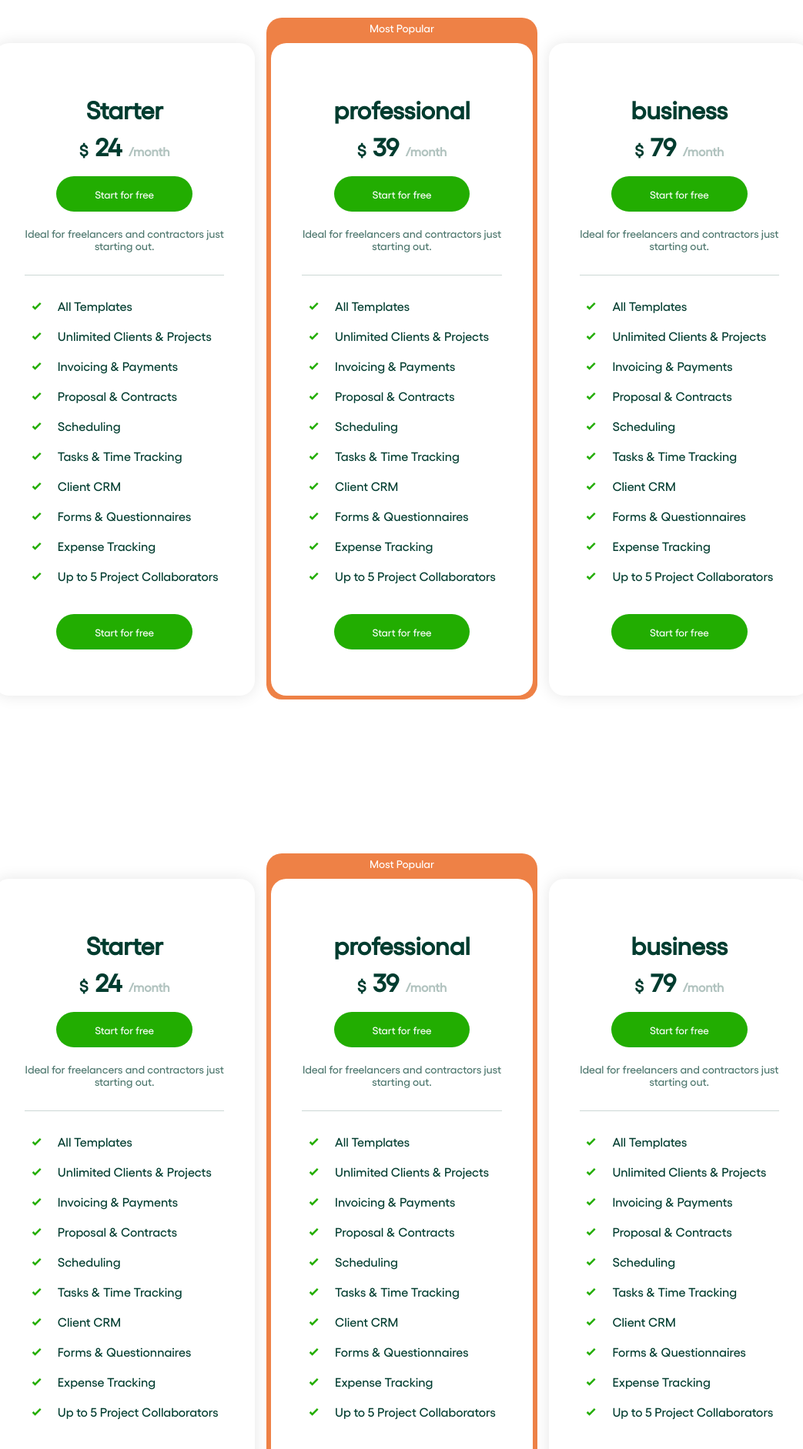
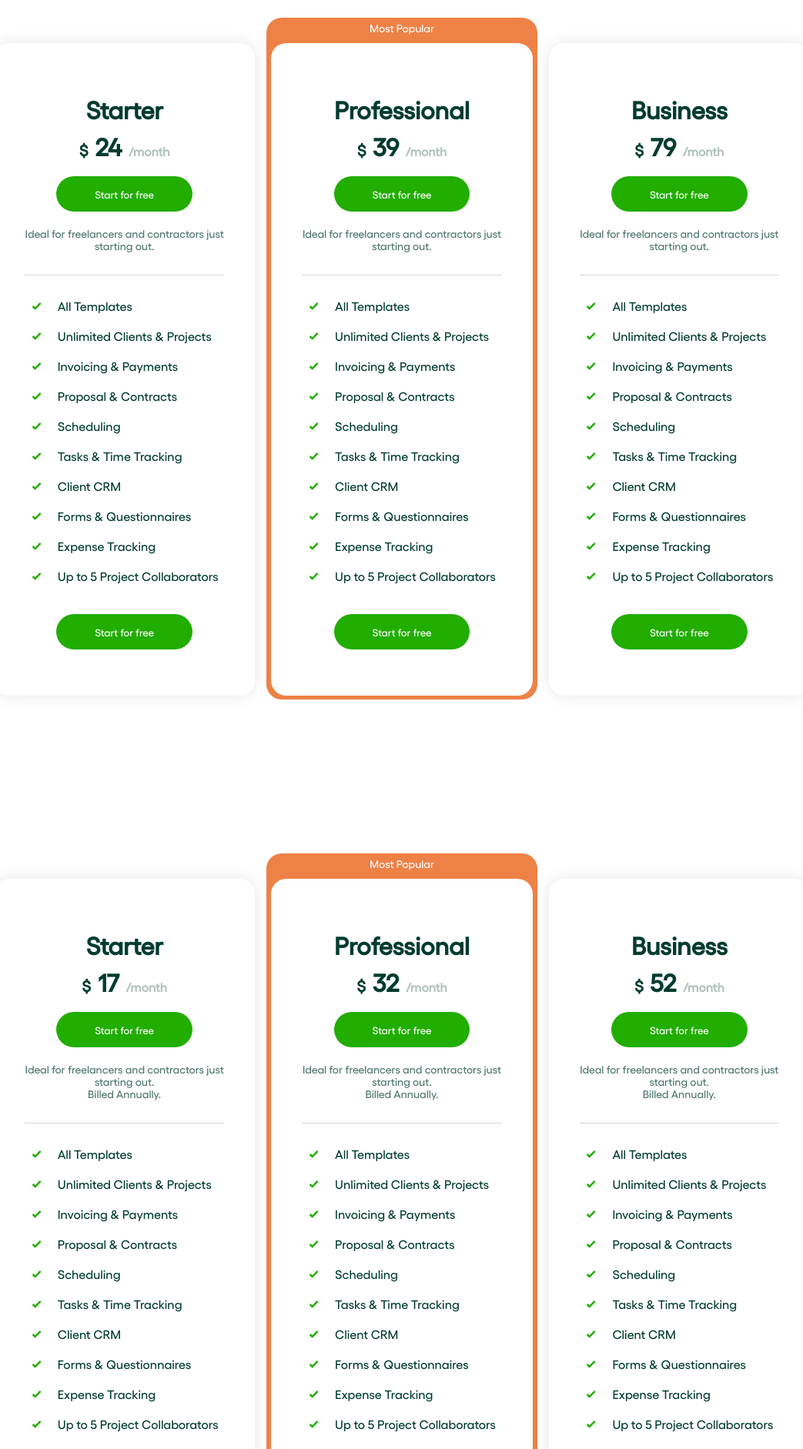
Before and after one commit to aceygram/front-end-practice, a plain HTML site: page index.html in a window 1280 px wide. Shown: the part 380-2263 px from the top of the page at 77% size, without its empty margins (118-1161 px from the left). Drawn offline with Linux system fonts and the light colour scheme.

Commit message:
added the tab switching mechanism, then linked the js file

```diff
--- a/index.html
+++ b/index.html
@@ -44,13 +44,13 @@
     <div class="hero-section">
         <h1>Pick the best plan for your business</h1>
         <div class="subscriptions">
-            <div class="monthly">Monthly</div>
-            <div class="yearly">
+            <div class="monthly tablinks active" data-tab ="tab1">Monthly</div>
+            <div class="yearly tablinks" data-tab ="tab2" >
                 <p>Yearly</p>
                 <p>2 months for free</p>
             </div>
         </div>
-        <div class="plans monthly-plan">
+        <div class="plans monthly-plan" id="tab1">
             <div class="card-layer">
                 <div class="starter card">
                     <div class="top-card">
@@ -82,7 +82,7 @@
                 <p>Most Popular</p>
                 <div class="professional card">
                     <div class="top-card">
-                        <h1>professional</h1>
+                        <h1>Professional</h1>
                         <div>
                             <span>$</span>
                             <span>39</span>
@@ -109,7 +109,7 @@
             <div class="card-layer">
                 <div class="business card">
                     <div class="top-card">
-                        <h1>business</h1>
+                        <h1>Business</h1>
                         <div>
                             <span>$</span>
                             <span>79</span>
@@ -134,18 +134,22 @@
                 </div>
             </div>
         </div>
-        <div class="plans monthly-plan">
+
+
+
+        <div class="plans yearly-plan" id="tab2">
             <div class="card-layer">
                 <div class="starter card">
                     <div class="top-card">
                         <h1>Starter</h1>
                         <div>
                             <span>$</span>
-                            <span>24</span>
+                            <span>17</span>
                             <span>/month</span>
                         </div>
                         <button>Start for free</button>
                         <p>Ideal for freelancers and contractors just starting out.</p>
+                        <p>Billed Annually.</p>
                     </div>
                     <ul>
                         <li><svg xmlns="http://www.w3.org/2000/svg" viewBox="0 0 24 24"><title>check-bold</title><path d="M9,20.42L2.79,14.21L5.62,11.38L9,14.77L18.88,4.88L21.71,7.71L9,20.42Z" /></svg>All Templates</li>
@@ -166,14 +170,15 @@
                 <p>Most Popular</p>
                 <div class="professional card">
                     <div class="top-card">
-                        <h1>professional</h1>
+                        <h1>Professional</h1>
                         <div>
                             <span>$</span>
-                            <span>39</span>
+                            <span>32</span>
                             <span>/month</span>
                         </div>
                         <button>Start for free</button>
                         <p>Ideal for freelancers and contractors just starting out.</p>
+                        <p>Billed Annually.</p>
                     </div>
                     <ul>
                         <li><svg xmlns="http://www.w3.org/2000/svg" viewBox="0 0 24 24"><title>check-bold</title><path d="M9,20.42L2.79,14.21L5.62,11.38L9,14.77L18.88,4.88L21.71,7.71L9,20.42Z" /></svg>All Templates</li>
@@ -193,14 +198,15 @@
             <div class="card-layer">
                 <div class="business card">
                     <div class="top-card">
-                        <h1>business</h1>
+                        <h1>Business</h1>
                         <div>
                             <span>$</span>
-                            <span>79</span>
+                            <span>52</span>
                             <span>/month</span>
                         </div>
                         <button>Start for free</button>
                         <p>Ideal for freelancers and contractors just starting out.</p>
+                        <p>Billed Annually.</p>
                     </div>
                     <ul>
                         <li><svg xmlns="http://www.w3.org/2000/svg" viewBox="0 0 24 24"><title>check-bold</title><path d="M9,20.42L2.79,14.21L5.62,11.38L9,14.77L18.88,4.88L21.71,7.71L9,20.42Z" /></svg>All Templates</li>
@@ -219,5 +225,7 @@
             </div>
         </div>
     </div>
+
+    <script src="main.js"></script>
 </body>
 </html>
```
